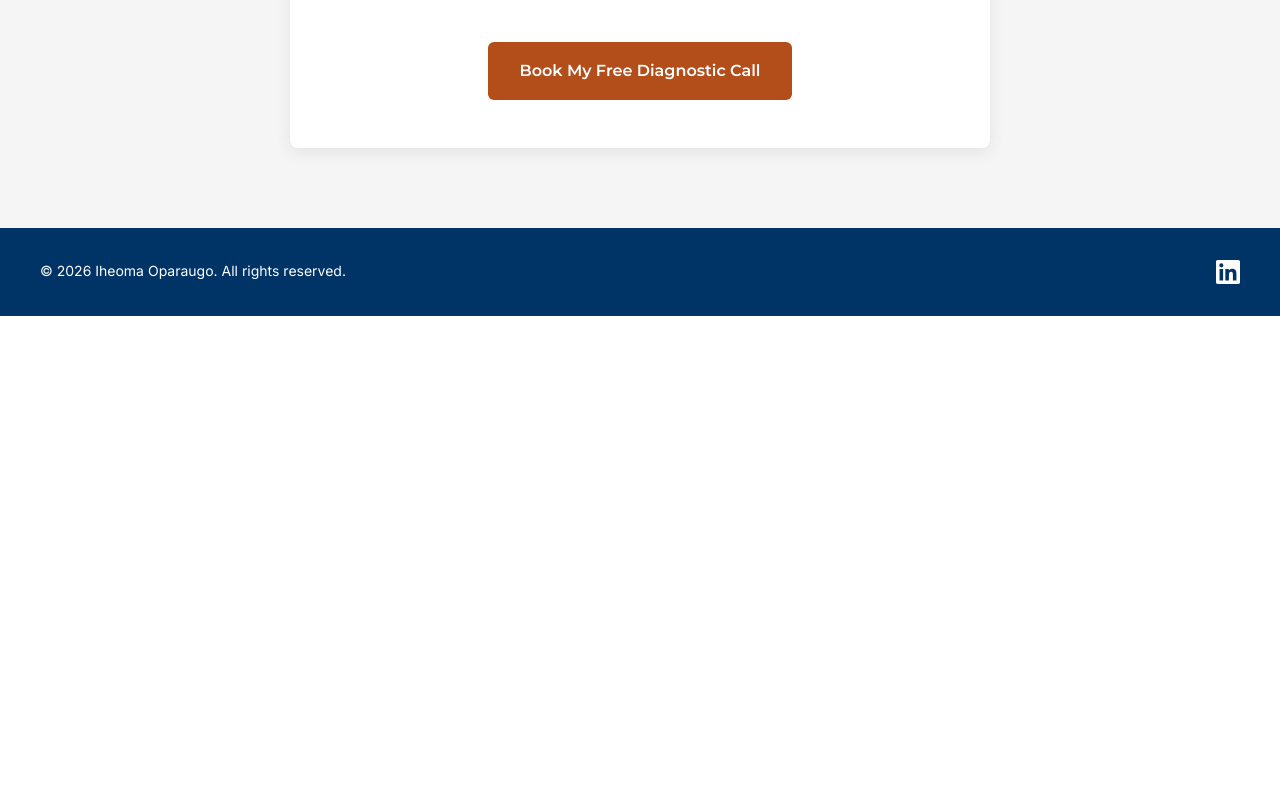
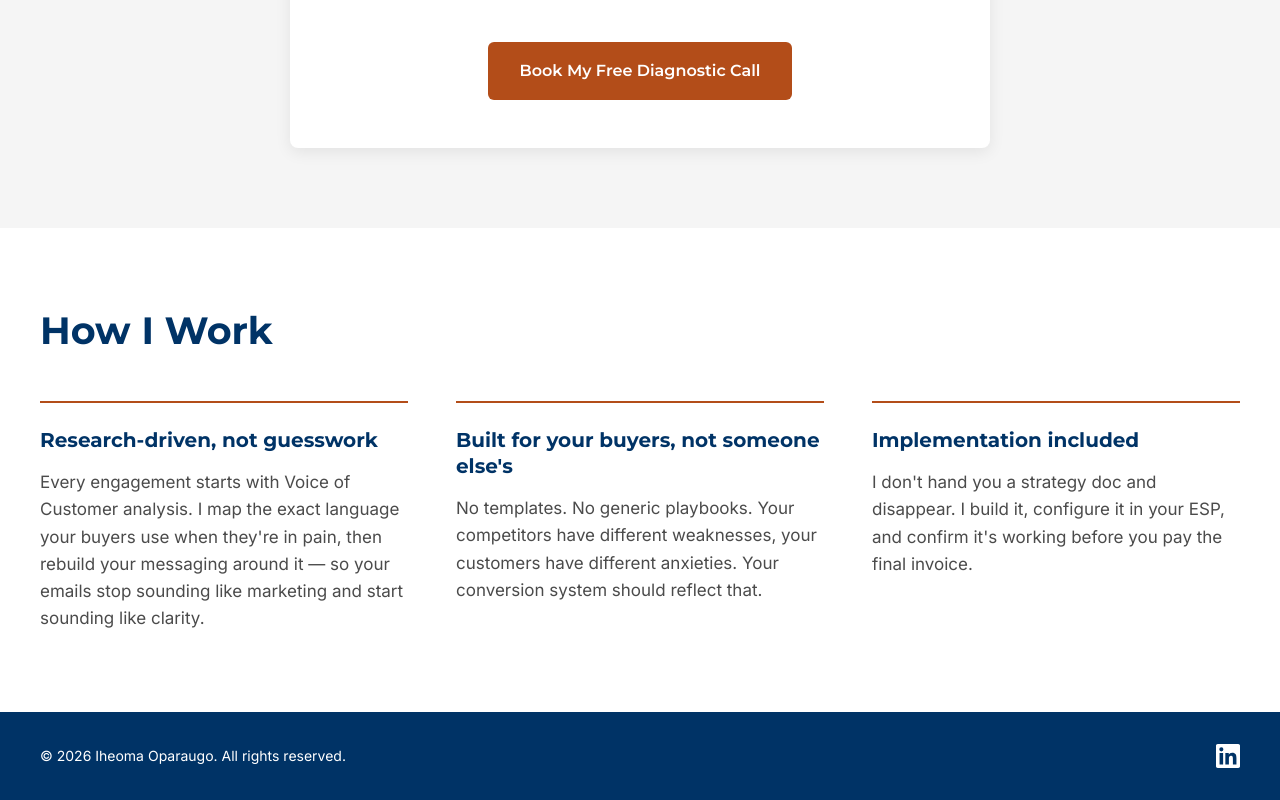
Before and after one commit to Homi011/iheoma-oparaugo, a Next.js app: page / in a window 1280 px wide. Shown: the part 4806-5606 px from the top of the page. Before the commit the page ends 5122 px from the top, so only its background shows below. Built offline with nearby package versions, Linux system fonts and the light colour scheme.

Commit message:
Add How I Work section

```diff
--- a/app/page.tsx
+++ b/app/page.tsx
@@ -197,6 +197,39 @@ export default function Home() {
           </div>
         </div>
       </section>
+      {/* 3.8 HOW I WORK */}
+      <section style={{ backgroundColor: '#ffffff', padding: '80px 24px' }}>
+        <div style={{ maxWidth: '1200px', margin: '0 auto' }}>
+          <h2 style={{ fontFamily: 'Montserrat, sans-serif', fontWeight: 700, fontSize: 'clamp(30px, 4vw, 38px)', color: '#003366', marginBottom: '48px' }}>
+            How I Work
+          </h2>
+          <div style={{ display: 'grid', gridTemplateColumns: 'repeat(auto-fit, minmax(280px, 1fr))', gap: '48px' }}>
+            {[
+              {
+                title: 'Research-driven, not guesswork',
+                body: 'Every engagement starts with Voice of Customer analysis. I map the exact language your buyers use when they\'re in pain, then rebuild your messaging around it — so your emails stop sounding like marketing and start sounding like clarity.',
+              },
+              {
+                title: 'Built for your buyers, not someone else\'s',
+                body: 'No templates. No generic playbooks. Your competitors have different weaknesses, your customers have different anxieties. Your conversion system should reflect that.',
+              },
+              {
+                title: 'Implementation included',
+                body: 'I don\'t hand you a strategy doc and disappear. I build it, configure it in your ESP, and confirm it\'s working before you pay the final invoice.',
+              },
+            ].map((item, i) => (
+              <div key={i} style={{ borderTop: '2px solid #b34d19', paddingTop: '24px' }}>
+                <h3 style={{ fontFamily: 'Montserrat, sans-serif', fontWeight: 700, fontSize: '20px', color: '#003366', marginBottom: '16px' }}>
+                  {item.title}
+                </h3>
+                <p style={{ fontFamily: 'Inter, sans-serif', fontSize: '17px', lineHeight: 1.6, color: '#4b4b4b', margin: 0 }}>
+                  {item.body}
+                </p>
+              </div>
+            ))}
+          </div>
+        </div>
+      </section>
     </>
   );
 }
```
